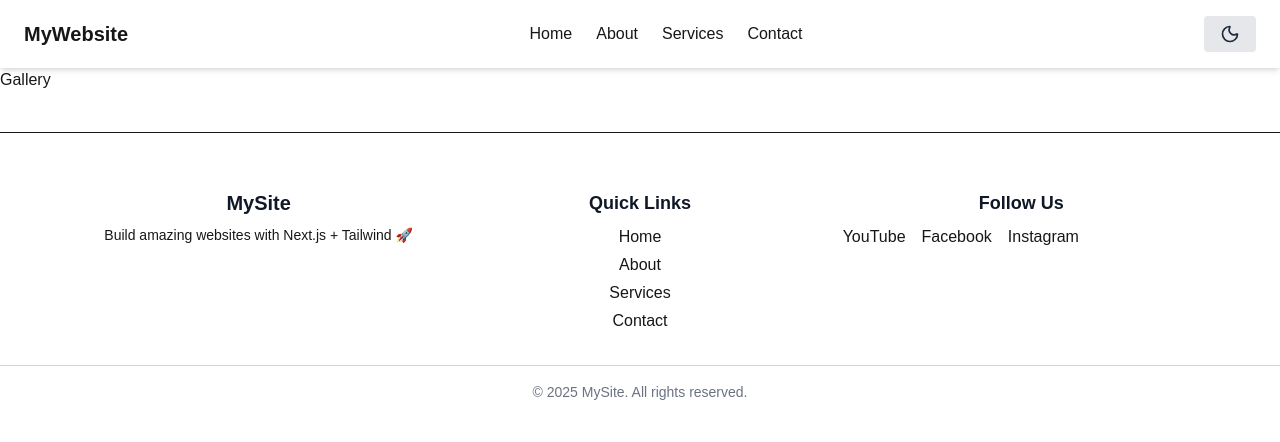
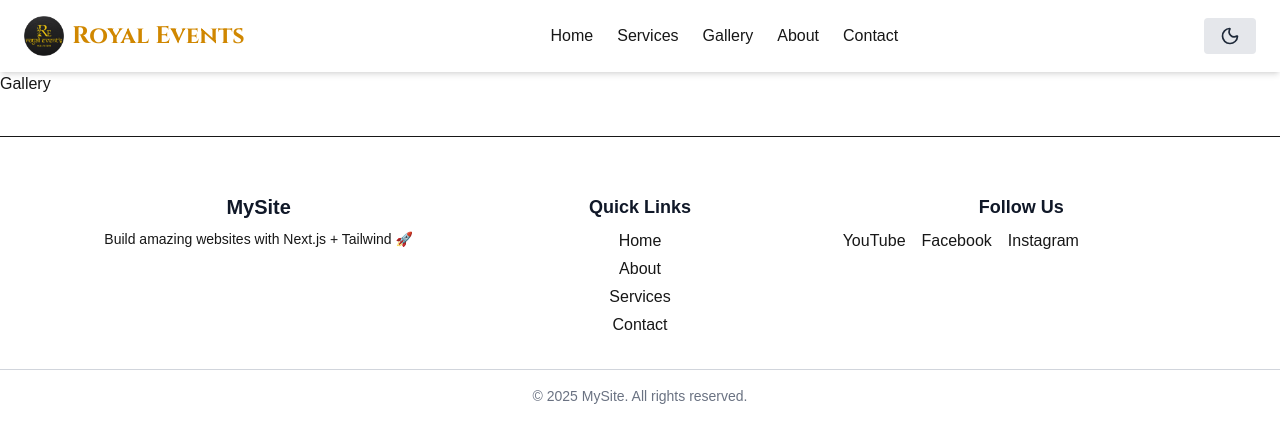
Before and after one commit to madhumitasugandhi/Next_Project, a Next.js app in the folder nextjs_project/: page /gallery in a window 1280 px wide. Shown: the top 442 px of the page. Built offline with nearby package versions, Linux system fonts and the light colour scheme.

Commit message:
Navbar design completed.

```diff
--- a/nextjs_project/components/Navbar.jsx
+++ b/nextjs_project/components/Navbar.jsx
@@ -1,32 +1,47 @@
+// components/Navbar.jsx
 "use client";
+import Image from "next/image";
 import Link from "next/link";
 import ThemeToggle from "./ThemeToggle";
+import { Cinzel } from "next/font/google";
+
+const cinzel = Cinzel({
+  subsets: ["latin"],
+  weight: ["400", "700"],
+})
 
 export default function Navbar() {
   return (
-    <nav
-      className="w-full px-6 py-4 flex items-center justify-between shadow-md"
-      style={{
-        background: "var(--background)",
-        color: "var(--foreground)",
-      }}
-    >
-      <h1 className="text-xl font-bold">MyWebsite</h1>
-      <ul className="flex gap-6">
-        <li>
-          <Link href="/">Home</Link>
-        </li>
-        <li>
-          <Link href="/about">About</Link>
-        </li>
-        <li>
-          <Link href="/services">Services</Link>
-        </li>
-        <li>
-          <Link href="/contact">Contact</Link>
-        </li>
-      </ul>
-      <ThemeToggle />
-    </nav>
+   <nav className="w-full sticky top-0 z-50 shadow-md transition-colors duration-300"
+     style={{ backgroundColor: "var(--nav-bg)" }}>
+
+  <div className="max-w-7xl mx-auto px-6 py-4 flex items-center justify-between">
+    {/* Logo + Brand */}
+    <div className="flex items-center gap-2">
+      <Image
+        src="/logo.png"
+        alt="Royal Events Logo"
+        width={40}
+        height={40}
+      />
+      <span  className={`text-2xl font-bold text-yellow-600 dark:text-yellow-400 ${cinzel.className}`}>
+        Royal Events
+      </span>
+    </div>
+
+    {/* Nav Links */}
+    <div className="hidden md:flex gap-6">
+      <Link href="/" className="hover:text-yellow-600 dark:hover:text-yellow-400">Home</Link>
+      <Link href="/services" className="hover:text-yellow-600 dark:hover:text-yellow-400">Services</Link>
+      <Link href="/gallery" className="hover:text-yellow-600 dark:hover:text-yellow-400">Gallery</Link>
+      <Link href="/about" className="hover:text-yellow-600 dark:hover:text-yellow-400">About</Link>
+      <Link href="/contact" className="hover:text-yellow-600 dark:hover:text-yellow-400">Contact</Link>
+    </div>
+
+    {/* Theme Toggle */}
+    <ThemeToggle />
+  </div>
+</nav>
+
   );
 }
```
